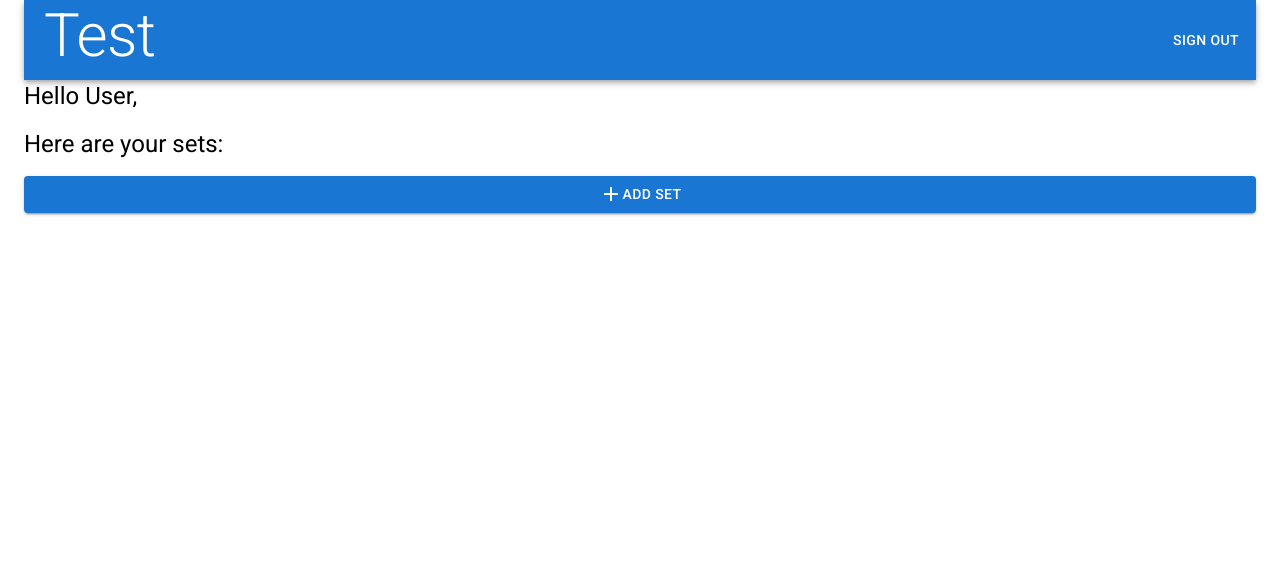
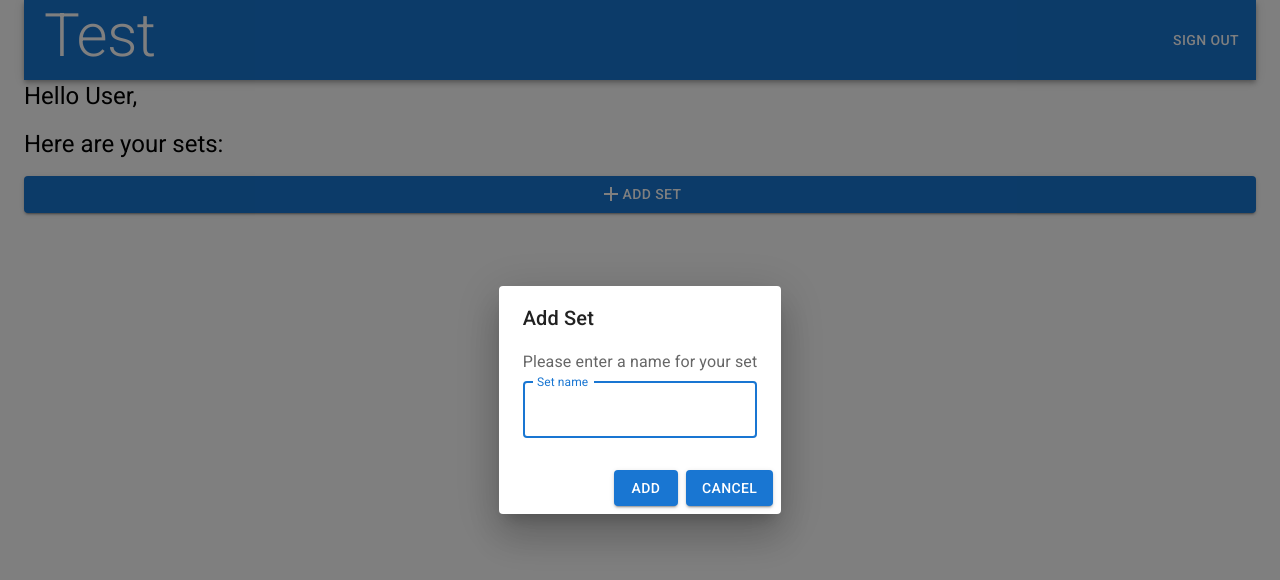
Before and after one commit to EsatAdiloglu/ai-flashcards, a Next.js app: page /cardset in a window 1280 px wide. Both pictures are taken after a click on the button "ADD SET". Shown: the top 580 px of the page. Built offline with nearby package versions, Linux system fonts and the light colour scheme.

Commit message:
added add set function

```diff
--- a/app/cardset/page.tsx
+++ b/app/cardset/page.tsx
@@ -1,12 +1,20 @@
 "use client"
 
-import { AppBar, Box, Button, Container, Stack, Typography } from "@mui/material"
+import { AppBar, Box, Button, Container, Dialog, DialogActions, DialogContent, DialogContentText, DialogTitle, Modal, Stack, TextField, Typography } from "@mui/material"
 import { useState } from "react"
 import AddIcon from '@mui/icons-material/Add';
 
 
 export default function cardSet() {
     const [cardSets, setCardSets] = useState([])
+    const [addSet, setAddSet] = useState(false)
+    const [setName, setSetName] = useState("")
+
+    const handleOpen  = () => setAddSet(true)
+    const handleClose = () => {
+        setSetName("")
+        setAddSet(false)
+    }
 
     return (
         <Container maxWidth={false} sx={{width:"100vw", height:"100vh"}} >
@@ -17,8 +25,22 @@ export default function cardSet() {
             <Stack direction="column" spacing={2}>
                 <Typography variant="h5" sx={{ml:"20px"}}>Hello User,</Typography>
                 <Typography variant="h5" sx={{ml:"20px"}}>Here are your sets:</Typography>
-                <Button variant="contained"><AddIcon />Add Set</Button>
+                <Button variant="contained" onClick={handleOpen}><AddIcon />Add Set</Button>
             </Stack>
+
+            <Dialog open={addSet} onClose={handleClose} sx={{width:"100%"}}>
+                <DialogTitle>Add Set</DialogTitle>
+                <DialogContent>
+                    <DialogContentText>
+                        Please enter a name for your set
+                    </DialogContentText>
+                    <TextField autoFocus margin="dense" label="Set name" type="text" fullWidth value={setName} onChange={(e) => setSetName(e.target.value)}></TextField>
+                </DialogContent>
+                <DialogActions>
+                        <Button variant="contained">Add</Button>
+                        <Button variant="contained" onClick={handleClose}>Cancel</Button>
+                </DialogActions>
+            </Dialog>
         </Container>
     )
 }
```
